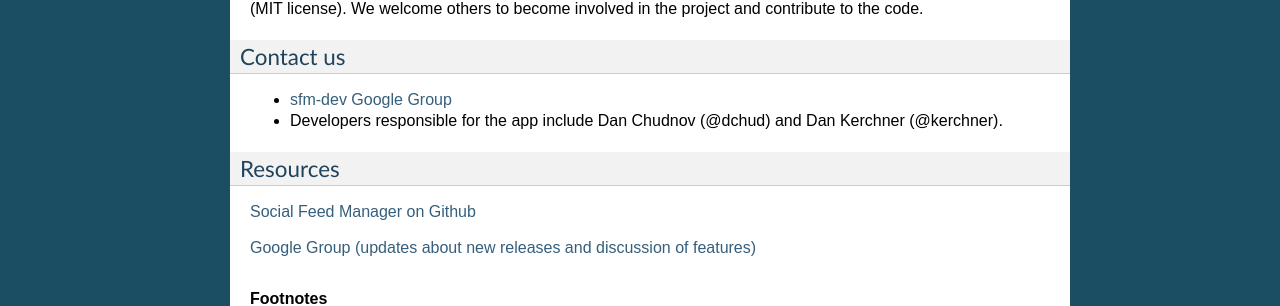
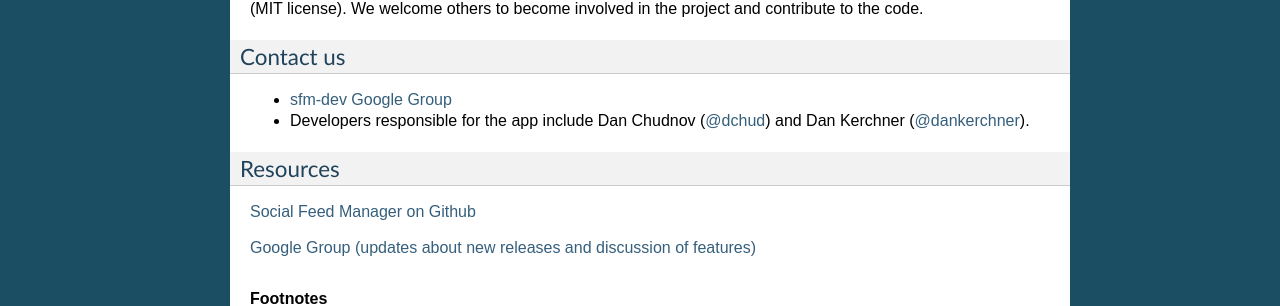
Before and after one commit to gwu-libraries/social-feed-manager, a Sphinx documentation site: the page built from docs/intro.rst, in a window 1280 px wide. Shown: the part 1296-1602 px from the top of the page. Built offline with Sphinx 7.4.7, drawn with Linux system fonts in a browser that asks for light colours.

Commit message:
Made twitter user references on contact us into hyperlinks

```diff
--- a/docs/intro.rst
+++ b/docs/intro.rst
@@ -56,7 +56,7 @@
 ^^^^^^^^^^
 
 - `sfm-dev Google Group <https://groups.google.com/forum/#!forum/sfm-dev>`_
-- Developers responsible for the app include Dan Chudnov (@dchud) and Dan Kerchner (@kerchner).
+- Developers responsible for the app include Dan Chudnov (`@dchud <http://twitter.com/dchud/>`_) and Dan Kerchner (`@dankerchner <http://twitter.com/dankerchner/>`_).
 
 Resources
 ^^^^^^^^^
```
